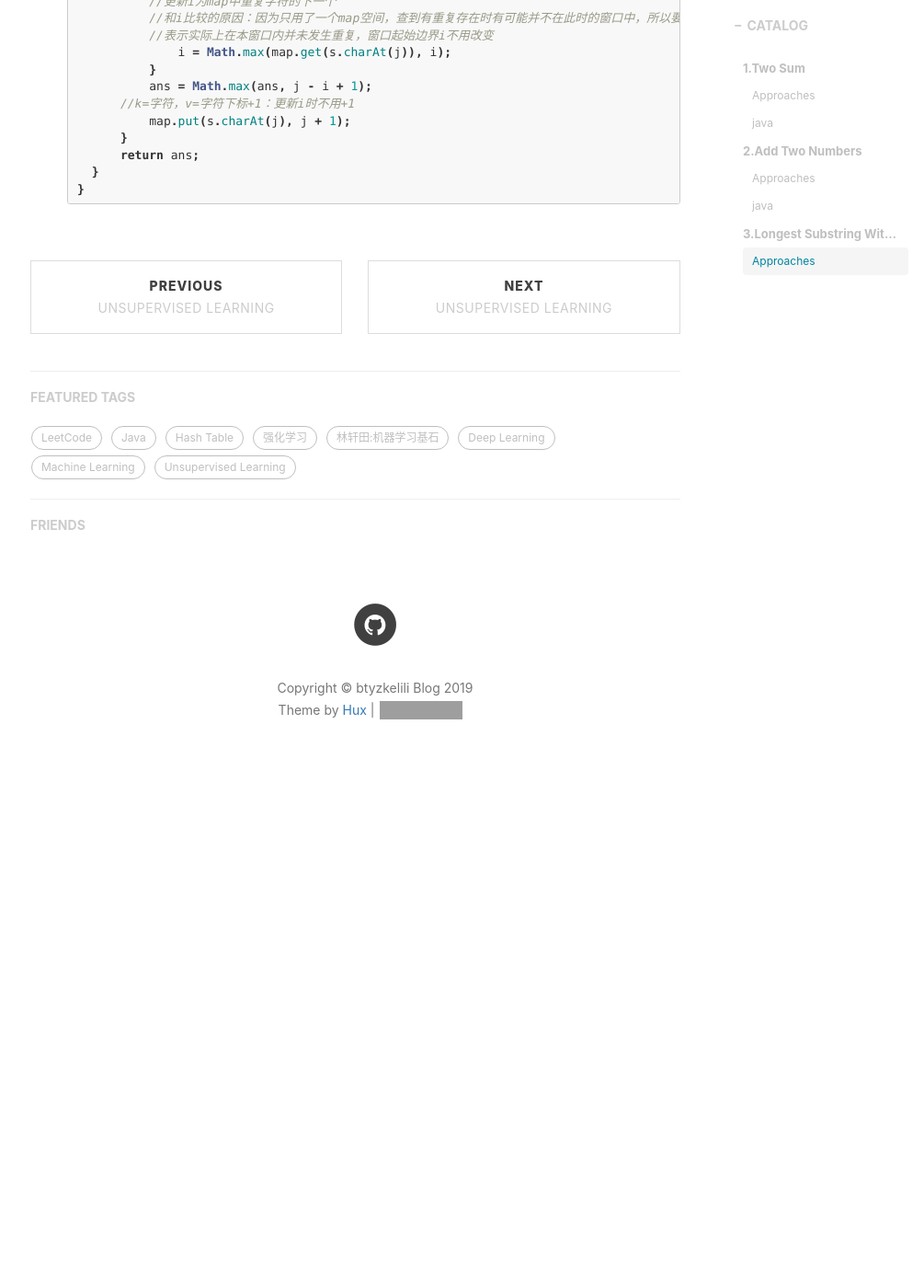
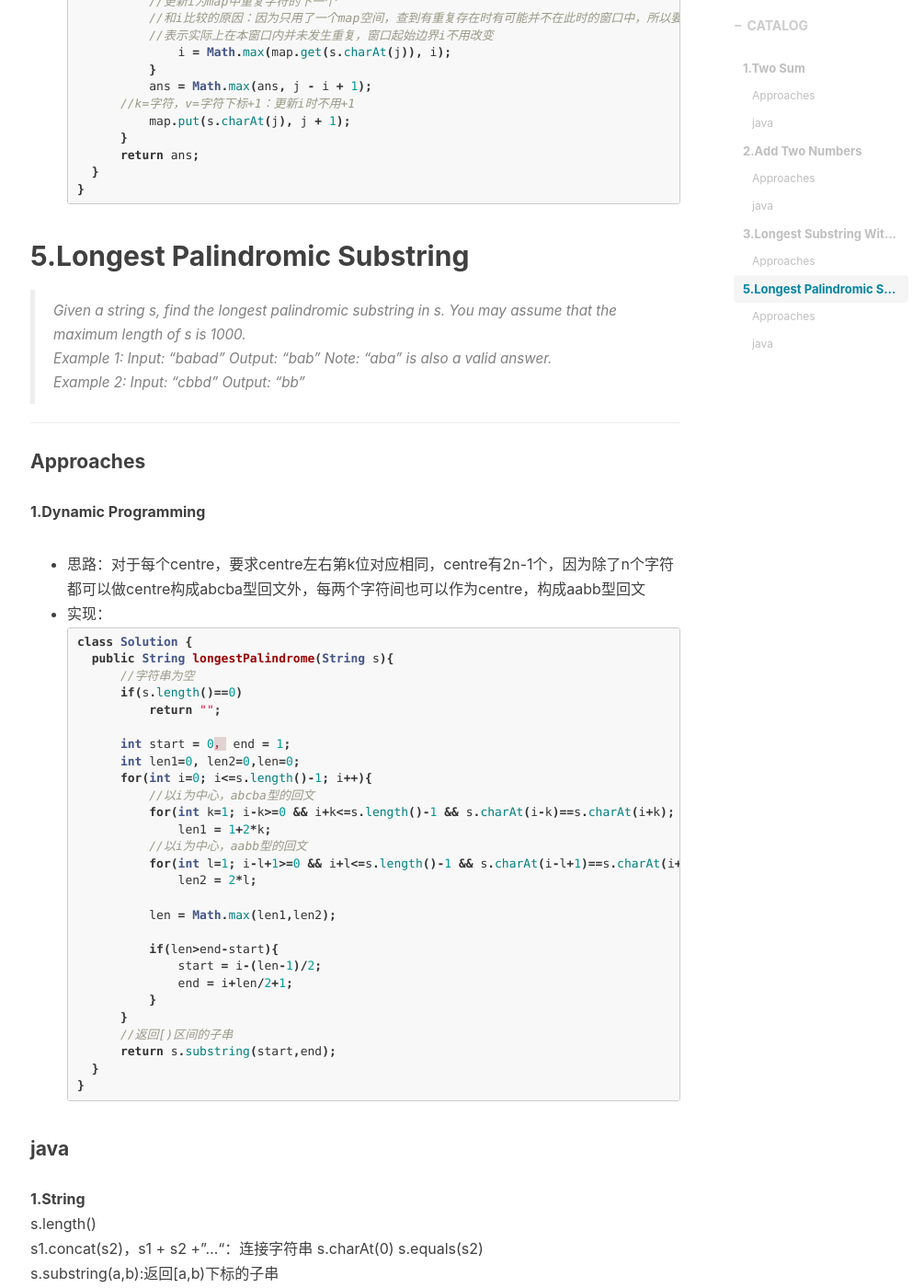
Before and after one commit to btyzkelili/btyzkelili.github.io, a Jekyll site: the page built from _posts/2019-05-05-LeedCode-1.md, in a window 1280 px wide and 1400 px high, scrolled down 4121 px. Shown: the whole window at 92% size, without its empty margins (232-1237 px from the left). Built offline with Jekyll 4.4.1, drawn with Linux system fonts in a browser that asks for light colours; nearby versions of some CDN libraries; comment, search, counter and statistics services are not loaded; before the commit the page ends 4997 px from its top, so only the background shows below that; grey boxes are pictures that could not be loaded.

Commit message:
Update 2019-05-05-LeedCode-1.md

````diff
--- a/_posts/2019-05-05-LeedCode-1.md
+++ b/_posts/2019-05-05-LeedCode-1.md
@@ -156,3 +156,59 @@ public class Solution {
     }
 }
 ```
+
+## 5.Longest Palindromic Substring
+>Given a string s, find the longest palindromic substring in s. You may assume that the maximum length of s is 1000.
+>Example 1:
+>Input: "babad"
+>Output: "bab"
+>Note: "aba" is also a valid answer.
+>Example 2:
+>Input: "cbbd"
+>Output: "bb"
+
+---
+
+#### Approaches
+
+**1.Dynamic Programming**
+* 思路：对于每个centre，要求centre左右第k位对应相同，centre有2n-1个，因为除了n个字符都可以做centre构成abcba型回文外，每两个字符间也可以作为centre，构成aabb型回文
+* 实现：
+```java
+class Solution {
+    public String longestPalindrome(String s){
+        //字符串为空
+        if(s.length()==0)
+            return "";
+
+        int start = 0， end = 1;
+        int len1=0, len2=0,len=0;
+        for(int i=0; i<=s.length()-1; i++){
+            //以i为中心，abcba型的回文
+            for(int k=1; i-k>=0 && i+k<=s.length()-1 && s.charAt(i-k)==s.charAt(i+k); k++)
+                len1 = 1+2*k;
+            //以i为中心，aabb型的回文
+            for(int l=1; i-l+1>=0 && i+l<=s.length()-1 && s.charAt(i-l+1)==s.charAt(i+l); l++)
+                len2 = 2*l;
+
+            len = Math.max(len1,len2);
+
+            if(len>end-start){
+                start = i-(len-1)/2;
+                end = i+len/2+1;
+            }
+        }
+        //返回[)区间的子串
+        return s.substring(start,end);
+    }
+}
+```
+
+#### java
+
+**1.String**
+s.length()
+s1.concat(s2)，s1 + s2 +"..."：连接字符串
+s.charAt(0)
+s.equals(s2)
+s.substring(a,b):返回[a,b)下标的子串
````
